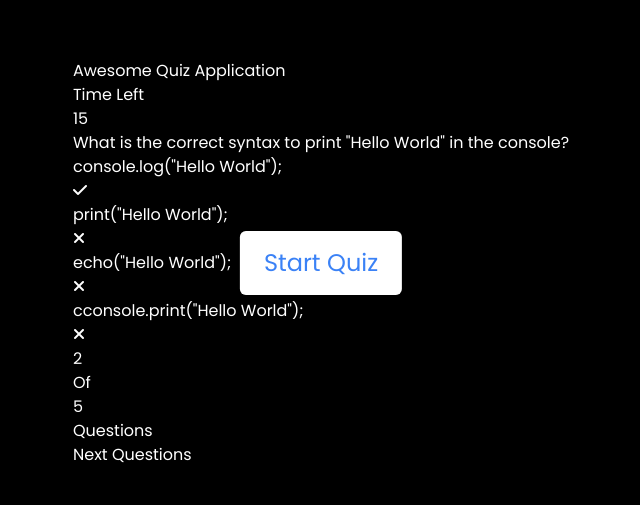
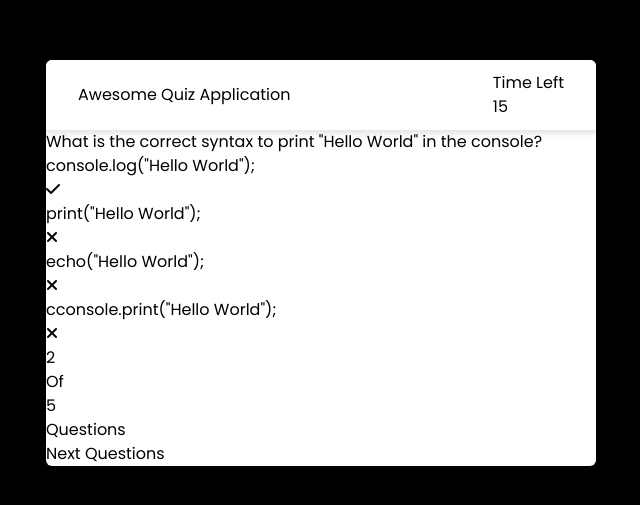
Before and after one commit to oluseguncodess/web3Bridge-quiz-app, a website: page public/index.html in a window 1280 px wide. Shown: the part 137-642 px from the top of the page, without its empty margins (319-959 px from the left). Drawn offline with Linux system fonts and the light colour scheme.

Commit message:
configure tailwind.js file

```diff
--- a/public/index.html
+++ b/public/index.html
@@ -38,8 +38,8 @@
 
     </div>
 
-    <div class="center">
-        <header>
+    <div class="center w-[34.375rem] bg-white rounded-md text-black">
+        <header class="h-[4.375rem] flex justify-between items-center px-8 bg-white rounded-t-md shadow-bt">
             <div>Awesome Quiz Application</div>
             <div>
                 <div>Time Left</div>
--- a/tailwind.config.js
+++ b/tailwind.config.js
@@ -5,7 +5,10 @@ module.exports = {
     extend: {
       fontFamily: {
         'sans': "'Poppins', sans-serif"
-      }
+      },
+      boxShadow: {
+        'bt': '0px 3px 5px 1px rgba(0, 0, 0, 0.1)'
+      },
     },
   },
   plugins: [],
```
Also changed, not shown: public/style.css.
